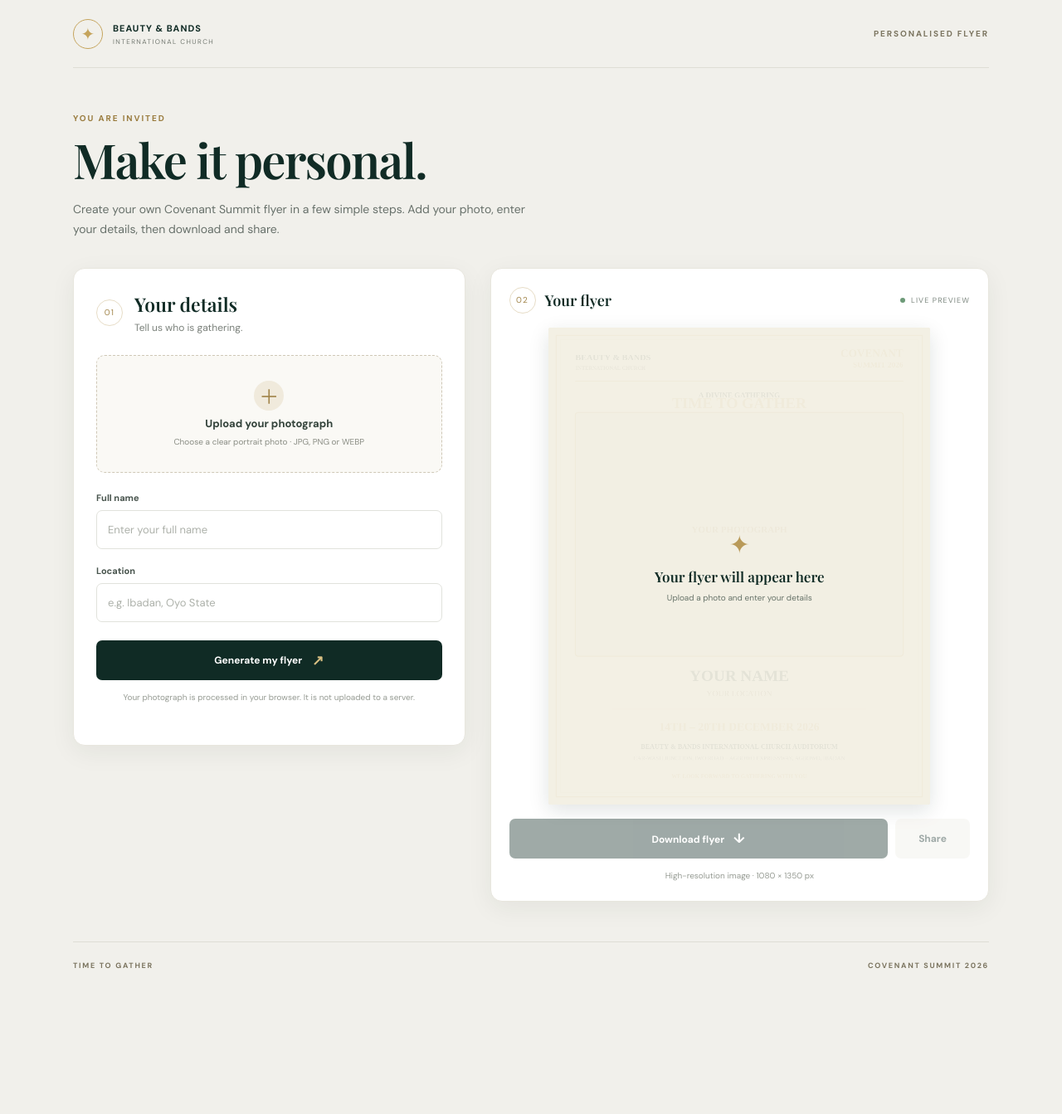
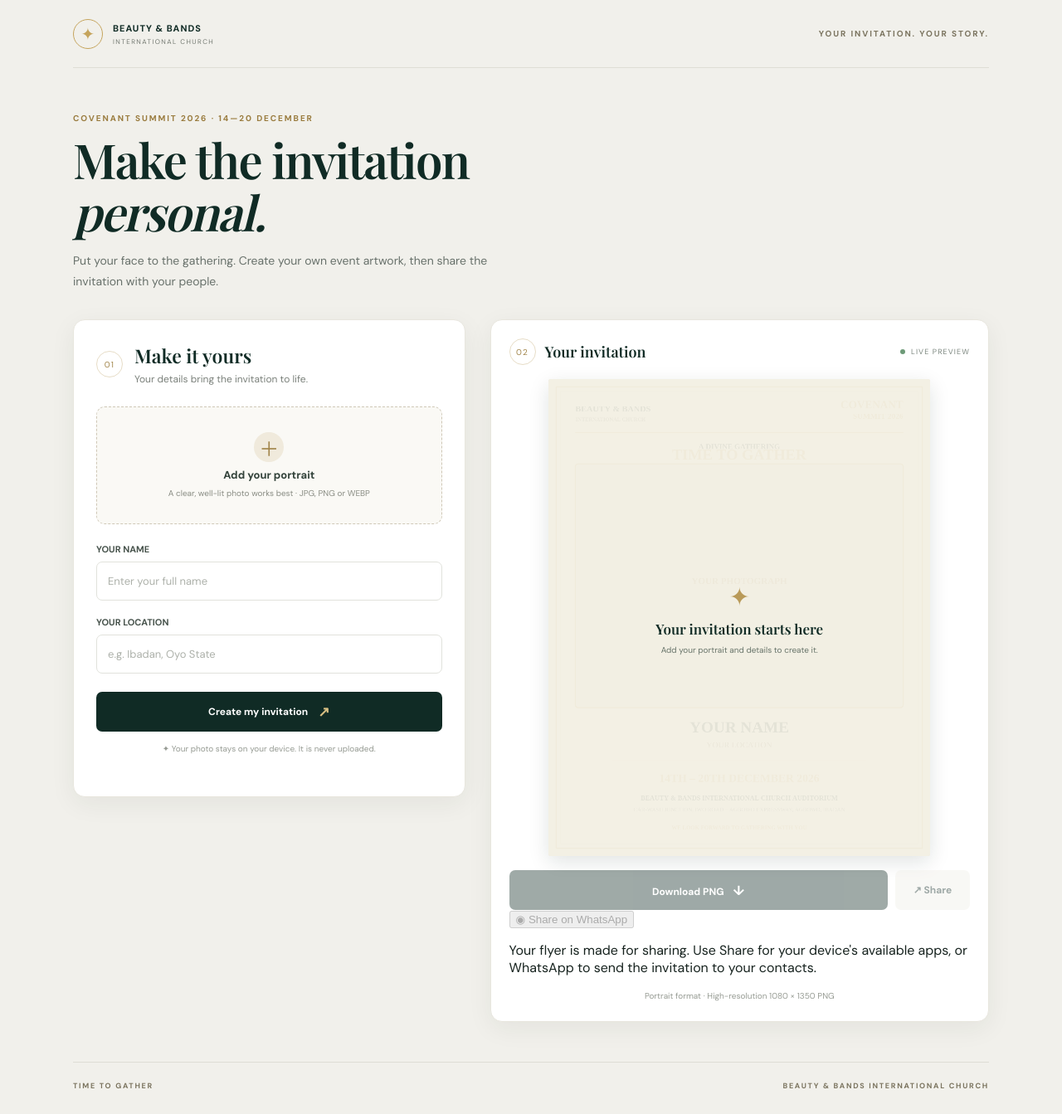
Before and after one commit to Phyn-Creative/BBIC-Personalized-flyer-generator, a plain HTML site: page index.html in a window 1280 px wide. Shown: the whole page at 83% size. Before the commit the page ends 1198 px from the top, so only its background shows below. Drawn offline with nearby package versions, Linux system fonts and the light colour scheme.

Commit message:
Redesign flyer generator interface and social sharing controls

```diff
--- a/index.html
+++ b/index.html
@@ -1,60 +1,24 @@
 <!doctype html>
-<html lang="en">
-<head>
-  <meta charset="utf-8">
-  <meta name="viewport" content="width=device-width, initial-scale=1">
-  <meta name="theme-color" content="#102b25">
-  <meta name="description" content="Create your personalised Covenant Summit 2026 attendance flyer.">
-  <title>Covenant Summit | Personalised Flyer</title>
-  <link rel="icon" href="favicon.svg" type="image/svg+xml">
-  <link rel="stylesheet" href="styles.css">
-</head>
-<body>
-  <main class="shell">
-    <header class="topbar">
-      <a class="brand" href="#" aria-label="Covenant Summit home">
-        <span class="brand-mark">✦</span>
-        <span><strong id="brandChurch">BEAUTY &amp; BANDS</strong><small>INTERNATIONAL CHURCH</small></span>
-      </a>
-      <span class="top-note">PERSONALISED FLYER</span>
-    </header>
-    <section class="intro">
-      <p class="eyebrow">YOU ARE INVITED</p>
-      <h1>Make it personal.</h1>
-      <p class="intro-copy">Create your own Covenant Summit flyer in a few simple steps. Add your photo, enter your details, then download and share.</p>
-    </section>
-    <section class="workspace">
-      <form class="form-panel" id="flyerForm">
-        <div class="section-heading"><span class="step">01</span><div><h2>Your details</h2><p>Tell us who is gathering.</p></div></div>
-        <label class="upload-box" for="photoInput" id="uploadBox">
-          <span class="upload-icon">＋</span><strong id="uploadTitle">Upload your photograph</strong>
-          <small id="uploadHint">Choose a clear portrait photo · JPG, PNG or WEBP</small>
-          <input id="photoInput" type="file" accept="image/png,image/jpeg,image/webp">
-        </label>
-        <label class="field-label" for="nameInput">Full name</label>
-        <input class="text-input" id="nameInput" name="name" maxlength="54" placeholder="Enter your full name" autocomplete="name" required>
-        <label class="field-label" for="locationInput">Location</label>
-        <input class="text-input" id="locationInput" name="location" maxlength="54" placeholder="e.g. Ibadan, Oyo State" autocomplete="address-level2" required>
-        <button class="primary-button" type="button" id="previewButton">Generate my flyer <span>↗</span></button>
-        <p class="privacy-note">Your photograph is processed in your browser. It is not uploaded to a server.</p>
-        <p class="error" id="errorMessage" role="alert"></p>
-      </form>
-      <section class="preview-panel" aria-label="Flyer preview">
-        <div class="preview-heading"><div><span class="step">02</span><strong>Your flyer</strong></div><span class="live-label"><i></i> LIVE PREVIEW</span></div>
-        <div class="poster-wrap">
-          <canvas id="flyerCanvas" width="1080" height="1350" aria-label="Personalised Covenant Summit flyer preview"></canvas>
-          <div class="empty-overlay" id="emptyOverlay"><span>✦</span><strong>Your flyer will appear here</strong><small>Upload a photo and enter your details</small></div>
-        </div>
-        <div class="download-actions">
-          <button class="download-button" type="button" id="downloadButton" disabled>Download flyer <span>↓</span></button>
-          <button class="share-button" type="button" id="shareButton" disabled>Share</button>
-        </div>
-        <p class="preview-footnote">High-resolution image · 1080 × 1350 px</p>
-      </section>
-    </section>
-    <footer class="footer"><span>TIME TO GATHER</span><span>COVENANT SUMMIT 2026</span></footer>
-  </main>
-  <script src="event-config.js"></script>
-  <script src="app.js"></script>
-</body>
-</html>
+<html lang="en"><head>
+<meta charset="utf-8"><meta name="viewport" content="width=device-width, initial-scale=1">
+<meta name="theme-color" content="#102b25">
+<meta name="description" content="Create and share your personalised Covenant Summit 2026 flyer.">
+<title>Covenant Summit 2026 | Create Your Flyer</title>
+<link rel="icon" href="favicon.svg" type="image/svg+xml"><link rel="stylesheet" href="styles.css">
+</head><body><main class="shell">
+<header class="topbar"><a class="brand" href="#" aria-label="Beauty and Bands International Church"><span class="brand-mark">✦</span><span><strong id="brandChurch">BEAUTY &amp; BANDS</strong><small>INTERNATIONAL CHURCH</small></span></a><span class="top-note">YOUR INVITATION. YOUR STORY.</span></header>
+<section class="intro"><p class="eyebrow">COVENANT SUMMIT 2026 <span>·</span> 14—20 DECEMBER</p><h1>Make the invitation<br><em>personal.</em></h1><p class="intro-copy">Put your face to the gathering. Create your own event artwork, then share the invitation with your people.</p></section>
+<section class="workspace">
+<form class="form-panel" id="flyerForm"><div class="section-heading"><span class="step">01</span><div><h2>Make it yours</h2><p>Your details bring the invitation to life.</p></div></div>
+<label class="upload-box" for="photoInput" id="uploadBox"><span class="upload-icon">＋</span><strong id="uploadTitle">Add your portrait</strong><small id="uploadHint">A clear, well-lit photo works best · JPG, PNG or WEBP</small><input id="photoInput" type="file" accept="image/png,image/jpeg,image/webp"></label>
+<label class="field-label" for="nameInput">YOUR NAME</label><input class="text-input" id="nameInput" name="name" maxlength="54" placeholder="Enter your full name" autocomplete="name" required>
+<label class="field-label" for="locationInput">YOUR LOCATION</label><input class="text-input" id="locationInput" name="location" maxlength="54" placeholder="e.g. Ibadan, Oyo State" autocomplete="address-level2" required>
+<button class="primary-button" type="button" id="previewButton">Create my invitation <span>↗</span></button>
+<p class="privacy-note"><span>✦</span> Your photo stays on your device. It is never uploaded.</p><p class="error" id="errorMessage" role="alert"></p></form>
+<section class="preview-panel" aria-label="Flyer preview"><div class="preview-heading"><div><span class="step">02</span><strong>Your invitation</strong></div><span class="live-label"><i></i> LIVE PREVIEW</span></div>
+<div class="poster-wrap"><canvas id="flyerCanvas" width="1080" height="1350" aria-label="Personalised Covenant Summit flyer"></canvas><div class="empty-overlay" id="emptyOverlay"><span>✦</span><strong>Your invitation starts here</strong><small>Add your portrait and details to create it.</small></div></div>
+<div class="download-actions"><button class="download-button" type="button" id="downloadButton" disabled>Download PNG <span>↓</span></button><button class="share-button" type="button" id="shareButton" disabled><span>↗</span> Share</button></div>
+<div class="social-actions"><button class="whatsapp-button" type="button" id="whatsappButton" disabled><span>◉</span> Share on WhatsApp</button></div>
+<p class="share-note" id="shareNote">Your flyer is made for sharing. Use Share for your device's available apps, or WhatsApp to send the invitation to your contacts.</p><p class="preview-footnote">Portrait format · High-resolution 1080 × 1350 PNG</p></section>
+</section><footer class="footer"><span>TIME TO GATHER</span><span>BEAUTY &amp; BANDS INTERNATIONAL CHURCH</span></footer></main>
+<script src="event-config.js"></script><script src="app.js"></script></body></html>
```
